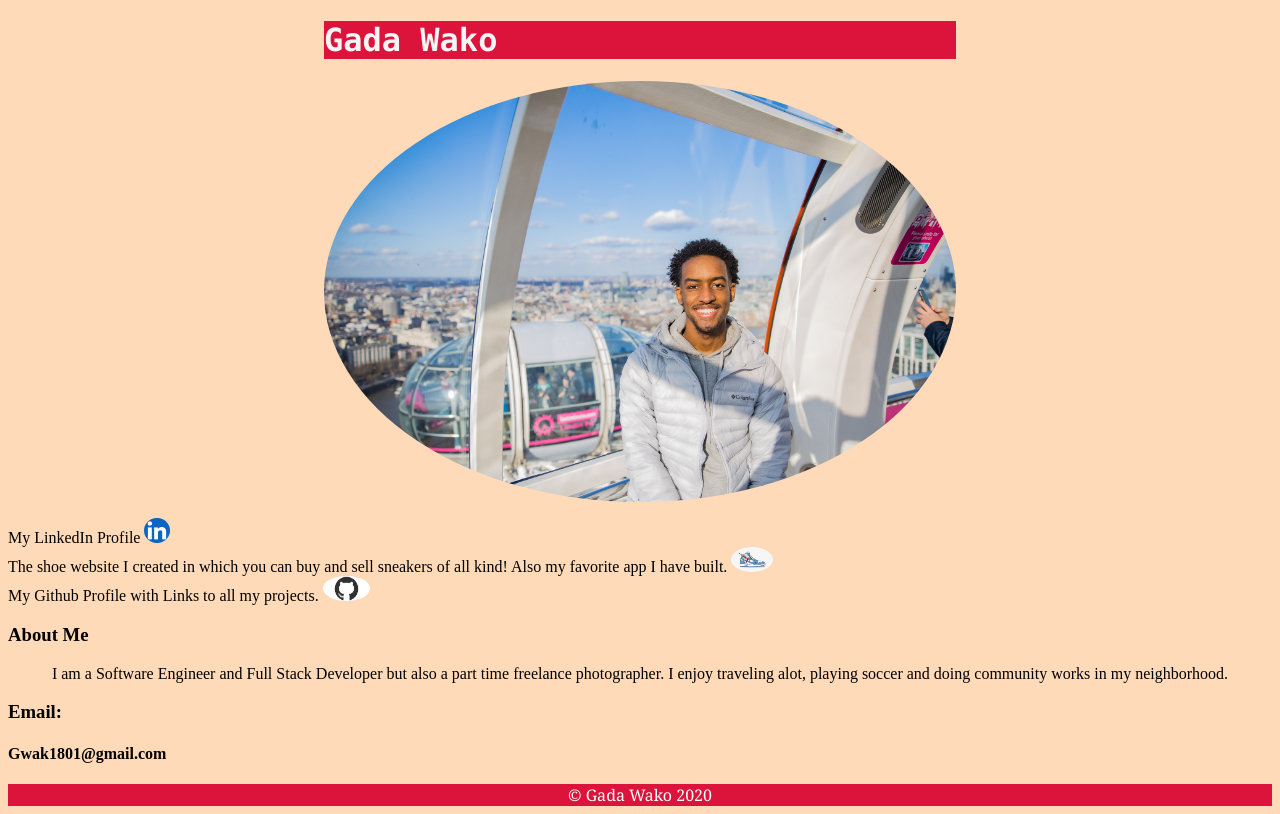
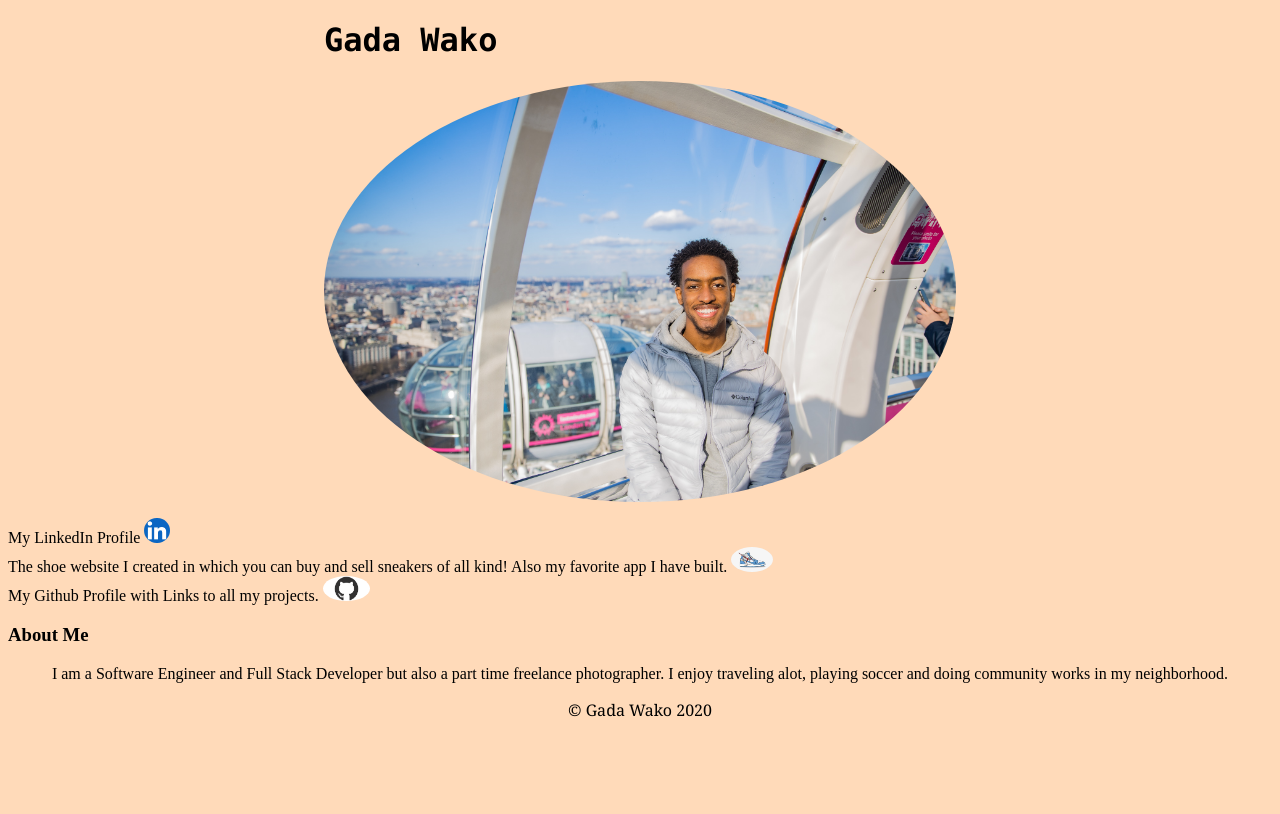
Before and after one commit to gadawako/gadawako.github.io, a plain HTML site: page index.html in a window 1280 px wide. Drawn offline with Linux system fonts and the light colour scheme.

Commit message:
email has been removed

```diff
--- a/index.html
+++ b/index.html
@@ -28,10 +28,6 @@
         I enjoy traveling alot, playing soccer and
         doing community works in my neighborhood.
     </p>
-    <h3>
-        Email:
-        <h4>Gwak1801@gmail.com</h4>
-    </h3>
     <footer class="footer">
         © Gada Wako 2020
     </footer>
--- a/style.css
+++ b/style.css
@@ -12,15 +12,10 @@ img {
     border-radius: 50%;
 }
 .footer {
-    background-color: #DC143C;
     text-align: center;
-    color: white;
     font-family: Georgia, 'Times New Roman', Times, serif
 }
-h1 {
-    background-color: #DC143C;
-    color: whitesmoke;
-}
+
 .about {
     text-align: center;
 }
```
